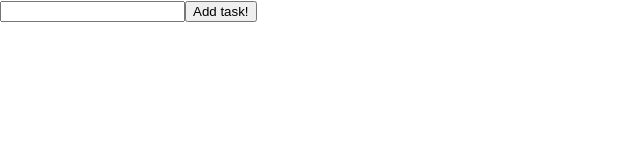
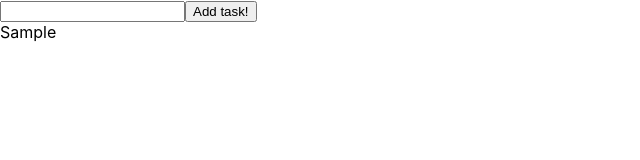
Before and after one commit to Edyta2801/React-day6, a React (Create React App) app: page / in a window 1280 px wide. Both pictures are taken after typing "Sample" into the empty fields and a click on the button "Add task!". Shown: the top 160 px of the page, without its empty margins (0-640 px from the left). Built offline with nearby package versions, Linux system fonts and the light colour scheme.

Commit message:
add component Task

```diff
--- a/src/ToDo/AddTask.js
+++ b/src/ToDo/AddTask.js
@@ -1,4 +1,6 @@
 import React from 'react'
+
+
 
 const AddTask = (props) => (
     <div>
--- /dev/null
+++ b/src/ToDo/List.js
@@ -0,0 +1,25 @@
+import React from 'react'
+import Task from './Task'
+
+
+const List = (props) => (
+    <div>
+        {
+            props.tasksList &&
+            props.tasksList.map &&
+            props.tasksList.map(
+                task => (
+                    <Task
+                        key={task.key}
+                        task={task}
+                    />
+
+                )
+            )
+
+        }
+
+    </div>
+)
+
+export default List
--- /dev/null
+++ b/src/ToDo/Task.js
@@ -0,0 +1,8 @@
+import React from 'react'
+
+const Task=(props)=>(
+    <div>
+        {props.task.taskText}
+    </div>
+)
+export default Task
--- a/src/ToDo/ToDo.js
+++ b/src/ToDo/ToDo.js
@@ -1,5 +1,9 @@
 import React from 'react'
 import AddTask from './AddTask'
+import List from './List'
+
+
+
 
 class ToDo extends React.Component {
     state = {
@@ -54,11 +58,13 @@ class ToDo extends React.Component {
     render() {
         return (
             <div>
-                {/*remember to import it*/}
                 <AddTask
                     newTaskText={this.state.newTaskText}
                     onNewTaskTextChangeHandler={this.onNewTaskTextChangeHandler}
                     addTask={this.addTask}
+                />
+                <List
+                tasksList={this.state.tasks}
                 />
             </div>
         )
```
